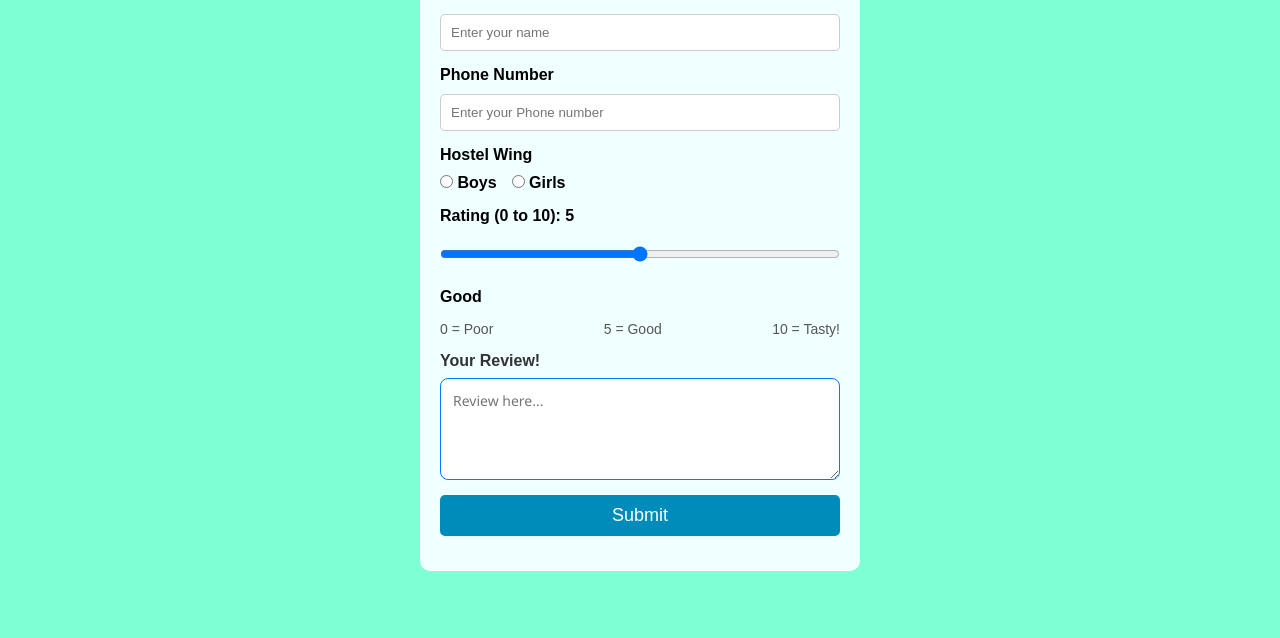
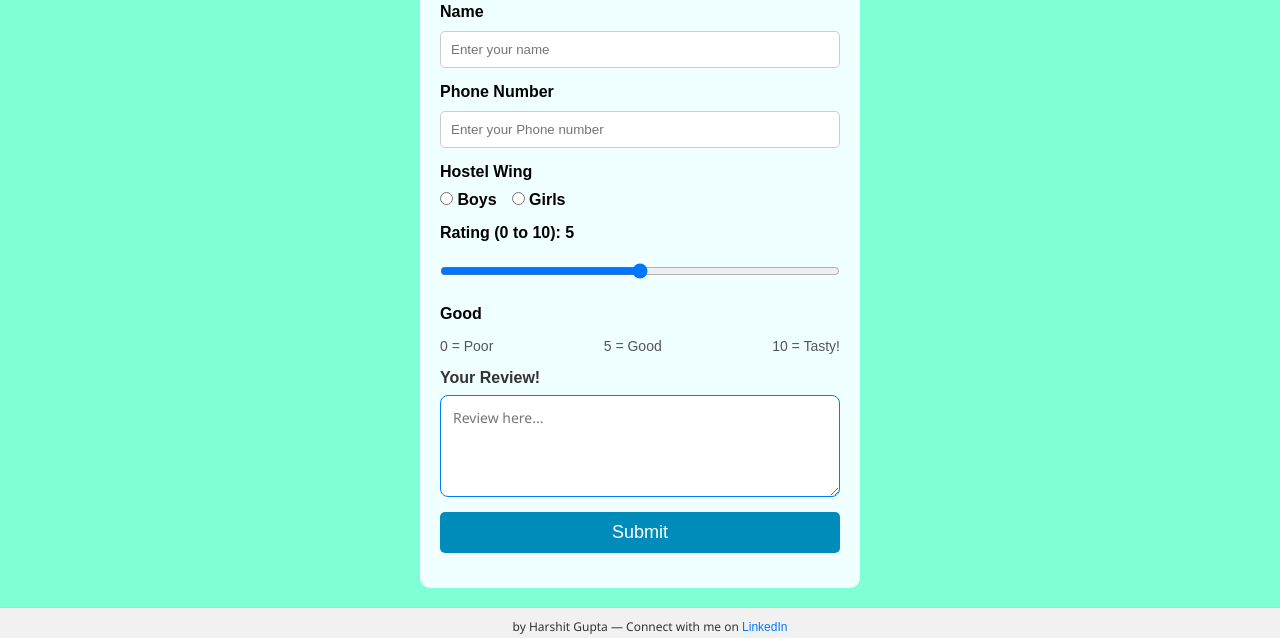
Before and after one commit to gharshit2502/mess-review, a plain HTML site: page index.html in a window 1280 px wide. Shown: the part 162-800 px from the top of the page. Drawn offline with Linux system fonts and the light colour scheme.

Commit message:
draft1 is ready

```diff
--- a/index.html
+++ b/index.html
@@ -56,6 +56,8 @@
 <body>
   <div class="main">
     <h3>"जेवन झाला का"</h3>
+    <h5>~Vasantdada Pratishthan’s Boys & Girls Hostel Kandivali</h5>
+    <br>
 
     <form method="post" id="form">
       <!-- form options name fieldsa -->
@@ -149,5 +151,29 @@
         .catch((err) => alert("Error: " + err));
     });
   </script>
+
+ <footer style="
+  position: fixed;
+  bottom: 0;
+  left: 0;
+  width: 100%;
+  height: 10px;
+  padding: 10px;
+  text-align: center;
+  font-size: 12px;
+  background-color: #f1f1f1;
+  color: #333;
+  border-top: 1px solid #ccc;
+  font-family: 'Segoe UI', sans-serif;
+  z-index: 1000;
+">
+  by Harshit Gupta &mdash;
+  Connect with me on
+  <a href="https://www.linkedin.com/in/harshitgupta2510/" target="_blank" style="color: #007BFF; text-decoration: none;">
+    LinkedIn
+  </a>
+</footer>
+
+
 </body>
 </html>
```
